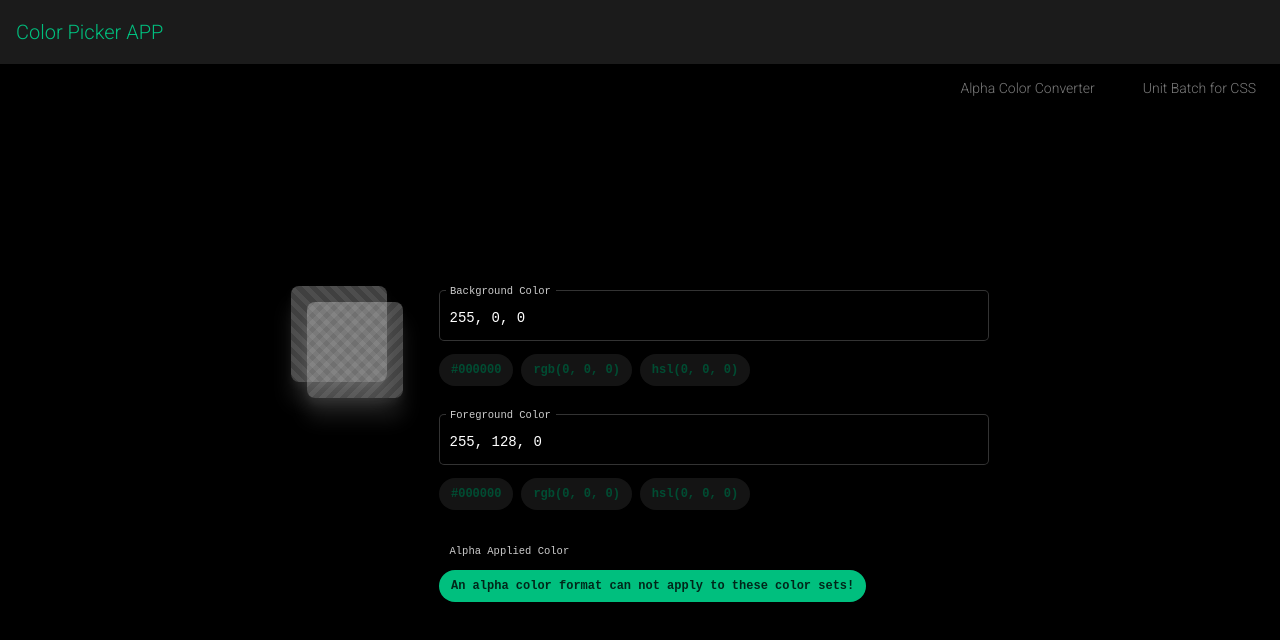
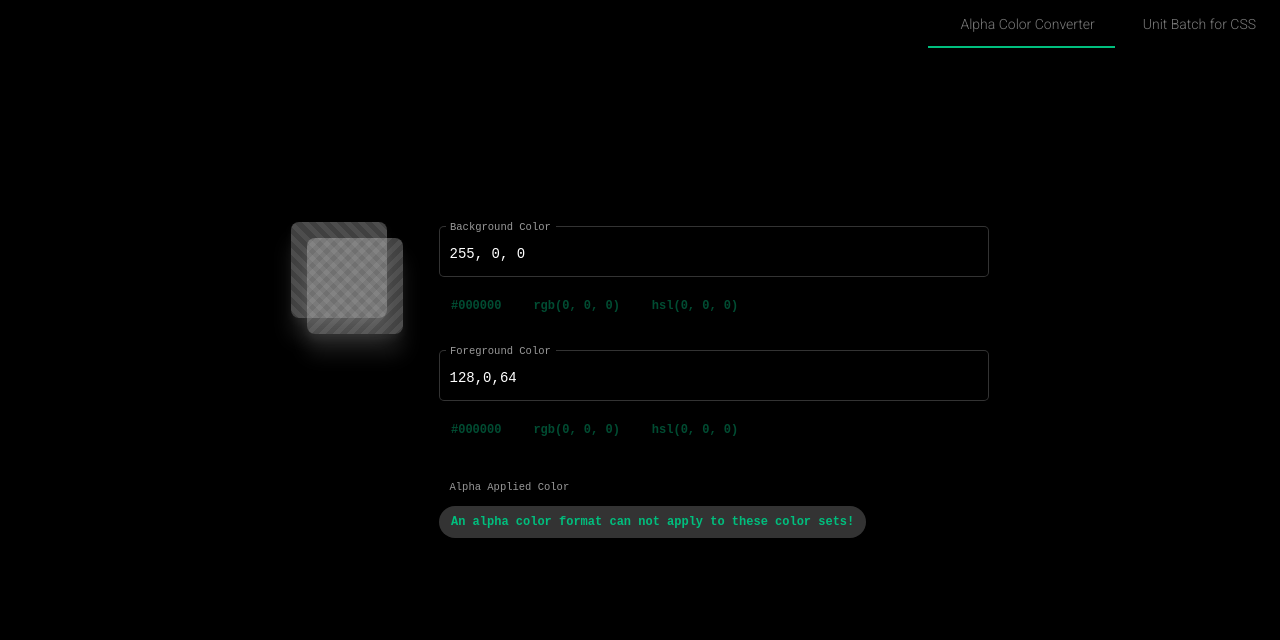
Before and after one commit to vberkaltun/ColorPicker, an Angular app: page / in a window 1280 px wide. Shown: the top 640 px of the page. Built offline with nearby package versions, Linux system fonts and the light colour scheme; a web font is replaced by a local one.

Commit message:
Bug fixes...

```diff
--- a/src/app/app.component.css
+++ b/src/app/app.component.css
@@ -130,13 +130,6 @@
 
 /* COLOR PATCH ----------------------------------------------------- */
 
-/* toolbar */
-
-::ng-deep .mat-toolbar {
-    background-color: #1b1b1b !important;
-    color: #00bf7e !important;
-}
-
 /* header */
 
 ::ng-deep .mat-tab-header {
@@ -147,16 +140,30 @@
     color: rgba(255, 255, 255, .80) !important;
 }
 
+::ng-deep .mat-ink-bar {
+    background-color: #00bf7e !important;
+}
+
+/* chevron */
+
+::ng-deep .mat-tab-header-pagination {
+    background-color: rgba(255, 255, 255, .10) !important;
+}
+
+::ng-deep .mat-tab-header-pagination-chevron {
+    border-color: #00bf7e !important;
+}
+
 /* selected */
 
 ::ng-deep .mat-chip {
-    background-color: rgba(255, 255, 255, .20) !important;
+    background-color: rgba(255, 255, 255, .00) !important;
     color: #00bf7e !important;
 }
 
 ::ng-deep .info .mat-chip {
-    background-color: #00bf7e !important;
-    color: rgba(0, 0, 0, .80) !important;
+    background-color: rgba(255, 255, 255, .20) !important;
+    color: #00bf7e !important;
 }
 
 /* input */
@@ -170,5 +177,5 @@
 }
 
 ::ng-deep .mat-form-field-label, .infobar * {
-    color: rgba(255, 255, 255, .80) !important;
+    color: rgba(255, 255, 255, .60) !important;
 }
--- a/src/app/app.component.html
+++ b/src/app/app.component.html
@@ -1,4 +1,3 @@
-<mat-toolbar color="accent" style="background-color: #323232">Color Picker APP</mat-toolbar>
 <mat-tab-group color="accent" backgroundColor="accent" mat-align-tabs="end">
     <mat-tab label="Alpha Color Converter"></mat-tab>
     <mat-tab label="Unit Batch for CSS"></mat-tab>
@@ -28,7 +27,7 @@
             <div>
                 <mat-form-field color="accent" appearance="outline" floatLabel="always" autocomplete="off">
                     <mat-label>Foreground Color</mat-label>
-                    <input matInput (input)="onForeValueChange($event.target.value)" placeholder="approved RGB, HEX or HSL format" value="255, 128, 0">
+                    <input matInput (input)="onForeValueChange($event.target.value)" placeholder="approved RGB, HEX or HSL format" value="128,0,64">
                 </mat-form-field>
                 <mat-chip-list [disabled]="!colorFore.isColorSet">
                     <mat-chip (click)="colorFore.isColorSet ? openSnackBar() : null" [cdkCopyToClipboard]="colorFore.hex" matTooltip="{{ colorFore.isColorSet ? 'Copy HEX value to clipboard' : null }}">{{ colorFore.hex }}</mat-chip>
--- a/src/index.html
+++ b/src/index.html
@@ -11,6 +11,8 @@
     <link rel="icon" type="image/x-icon" href="favicon.ico">
     <link href="https://fonts.googleapis.com/css?family=Roboto:wght@300,400,500&display=swap" rel="stylesheet">
     <link href="https://fonts.googleapis.com/css2?family=Overpass+Mono:wght@300;400;600;700&display=swap" rel="stylesheet">
+    <link href="https://fonts.googleapis.com/icon?family=Material+Icons&display=block" rel="stylesheet">
+
 </head>
 
 <body>
```
